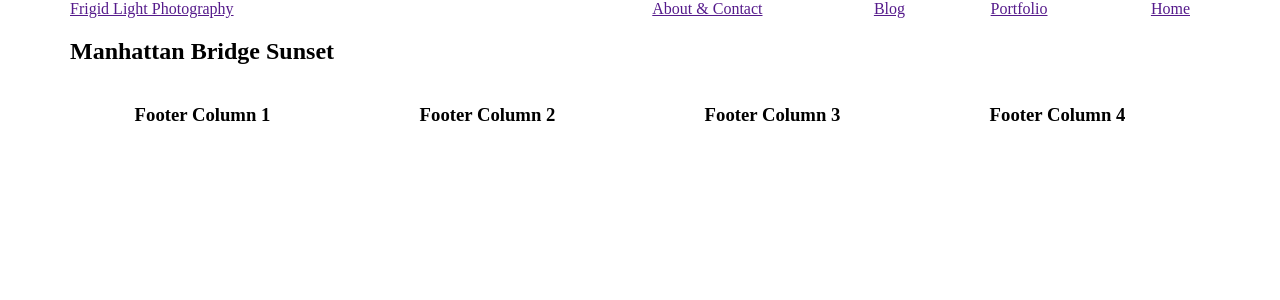
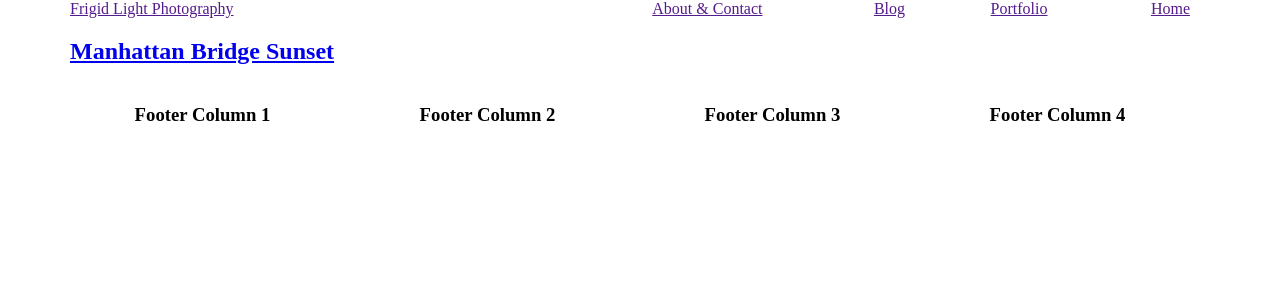
Before and after one commit to davidhowland/davidhowland.github.io, a Jekyll site: the page built from index.html, in a window 1280 px wide. Shown: the top 300 px of the page. Built offline with Jekyll 4.4.1, drawn with Linux system fonts in a browser that asks for light colours; Markdown is read by kramdown in place of the engine named in the settings; the list of posts is cut into pages by our own code.

Commit message:
add links to post listings in index

```diff
--- a/index.html
+++ b/index.html
@@ -3,5 +3,5 @@ layout: default
 ---
 
 {% for post in site.posts limit: 10 %}
-  <h2>{{ post.title }}</h2>
+  <h2><a href="{ post.url }">{{ post.title }}</a></h2>
 {% endfor %}
```
